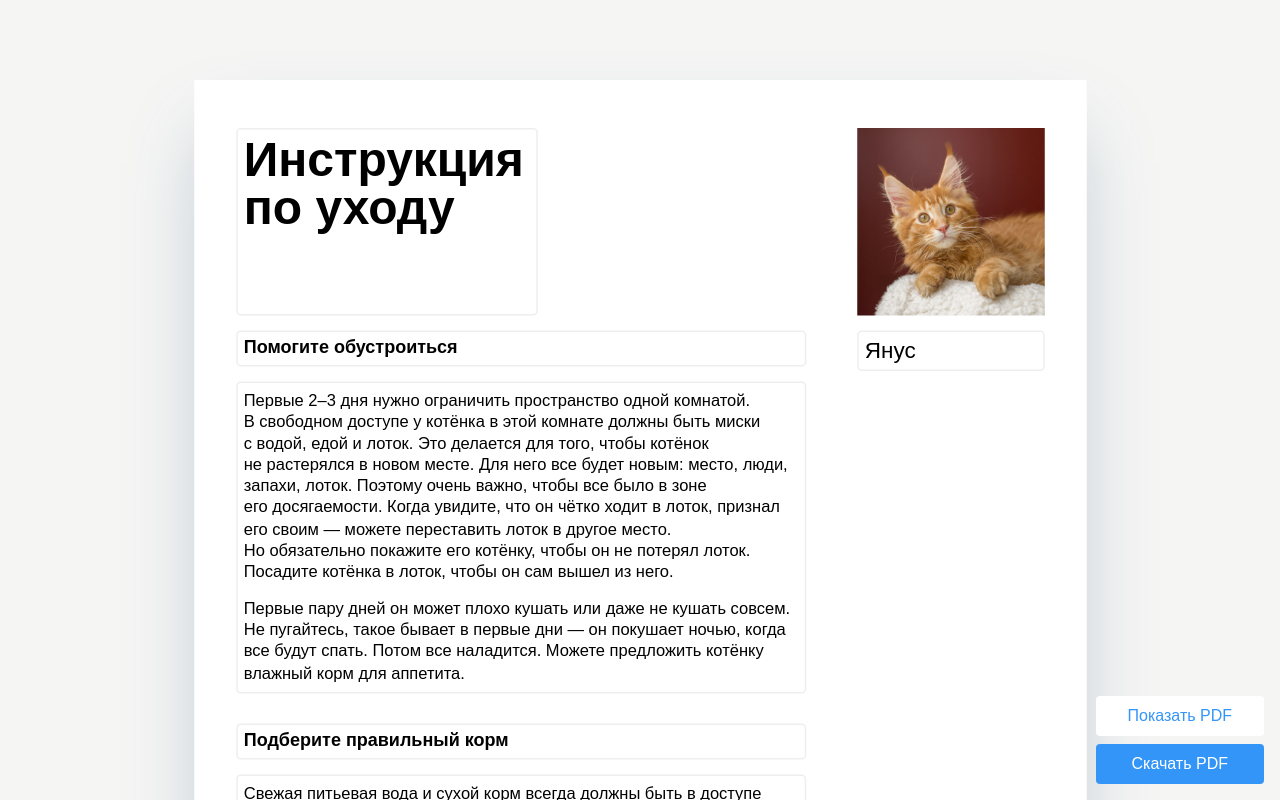
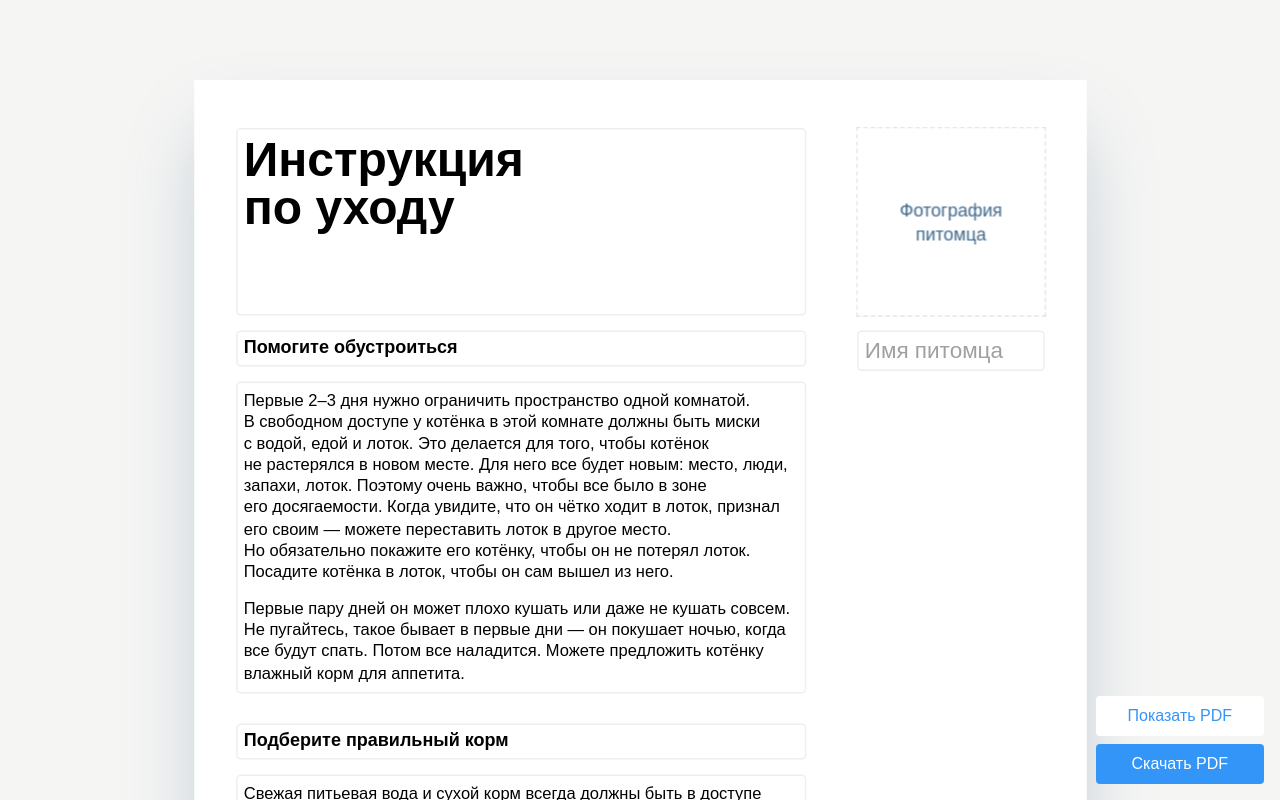
Before and after one commit to talyguryn/pamyatkin, a Next.js app: page / in a window 1280 px wide. Shown: the top 800 px of the page. Built offline with nearby package versions, Linux system fonts and the light colour scheme.

Commit message:
update image feature

```diff
--- a/src/app/page.tsx
+++ b/src/app/page.tsx
@@ -12,6 +12,37 @@ export default function Home() {
       document.execCommand('insertText', false, text);
     });
   }, []);
+
+  // function to change the image source by clicking on it and selecting file
+  const handleImageClick = (clickEvent: React.MouseEvent<HTMLImageElement>) => {
+    const input = document.createElement('input');
+    input.type = 'file';
+    input.accept = 'image/png, image/jpeg';
+    input.onchange = (e) => {
+      const file = (e.target as HTMLInputElement).files?.[0];
+
+      if (!file) return;
+      const reader = new FileReader();
+
+      reader.onload = (event) => {
+        const img = event.target?.result as string;
+        const buttonElement = clickEvent.target as HTMLImageElement;
+        const containerElement = buttonElement.closest('.group') as HTMLElement;
+        const imageElement = containerElement.querySelector('img');
+
+        if (!imageElement) return;
+
+        imageElement.src = img; // Update the image source
+
+        imageElement.classList.remove('hidden'); // Show the image
+        containerElement.querySelector('div')?.classList.add('hidden');
+        containerElement.querySelector('div')?.classList.remove('flex');
+      };
+      reader.readAsDataURL(file);
+      input.remove();
+    };
+    input.click();
+  };
 
   return (
     <div className="flex flex-col items-center justify-center w-full min-h-screen bg-stone-100">
@@ -51,7 +82,13 @@ export default function Home() {
           }}
         >
           <div
-            style={{ fontWeight: 'bold', fontSize: '32px', lineHeight: '1' }}
+            style={{
+              fontWeight: 'bold',
+              fontSize: '32px',
+              lineHeight: '1',
+              width: '380px',
+              height: 'auto',
+            }}
             contentEditable
             suppressContentEditableWarning
             data-placeholder="Заголовок инструкции"
@@ -60,11 +97,29 @@ export default function Home() {
             <br />
             по уходу
           </div>
-          <img
+          <div
             style={{ width: '125px', height: '125px' }}
-            src="/cat.png"
-            alt="Cat"
-          />
+            className="flex-shrink-0 group relative hover:cursor-pointer"
+            onClick={handleImageClick}
+          >
+            <img
+              className="hidden"
+              style={{
+                objectFit: 'cover',
+                width: '100%',
+                height: '100%',
+              }}
+              src="/cat.png"
+              alt="Cat"
+            />
+            <div className="flex group-hover:flex text-center absolute w-full h-full top-0 items-center justify-center bg-[#ffffffbb] outline outline-dashed outline-[#3e668832] hover:outline-[#3e668861] backdrop-blur-xs">
+              <span className="text-xs text-[#3e6688]">
+                Фотография
+                <br />
+                питомца
+              </span>
+            </div>
+          </div>
         </div>
         <div
           style={{
@@ -256,9 +311,7 @@ export default function Home() {
               contentEditable
               suppressContentEditableWarning
               data-placeholder="Имя питомца"
-            >
-              Янус
-            </div>
+            ></div>
           </div>
         </div>
       </div>
```
